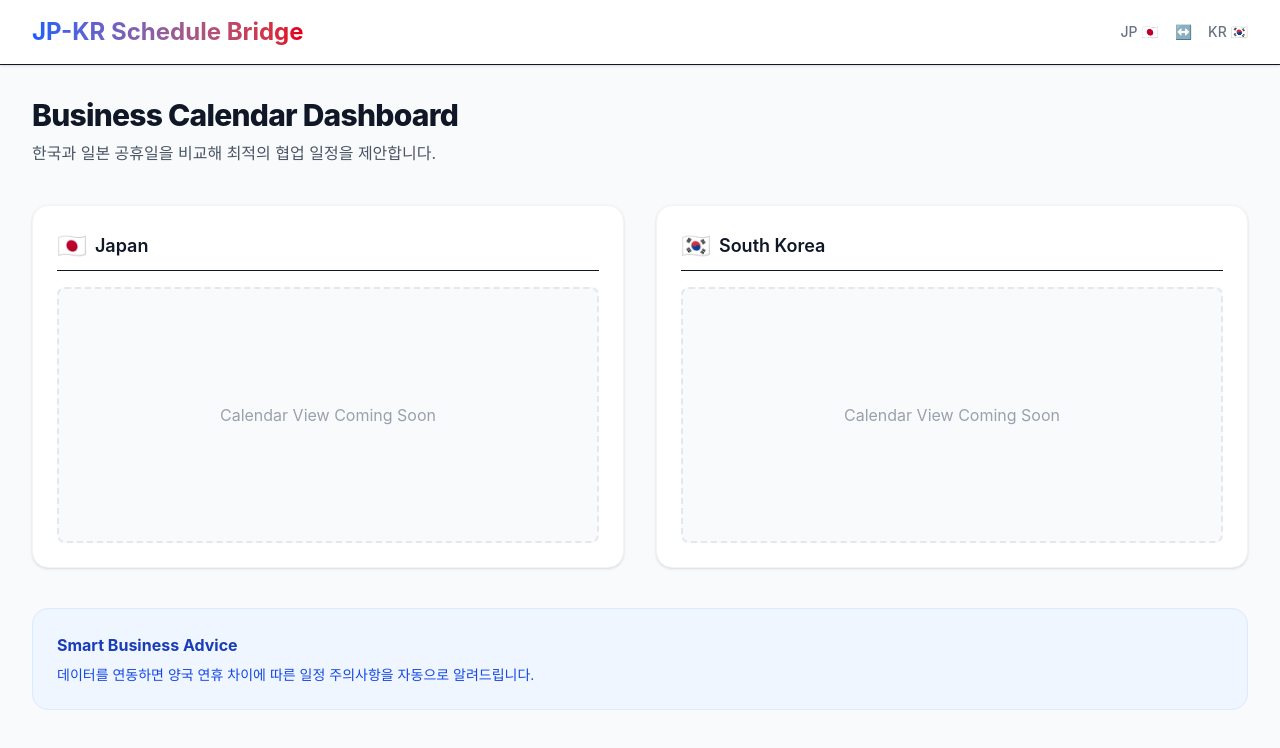
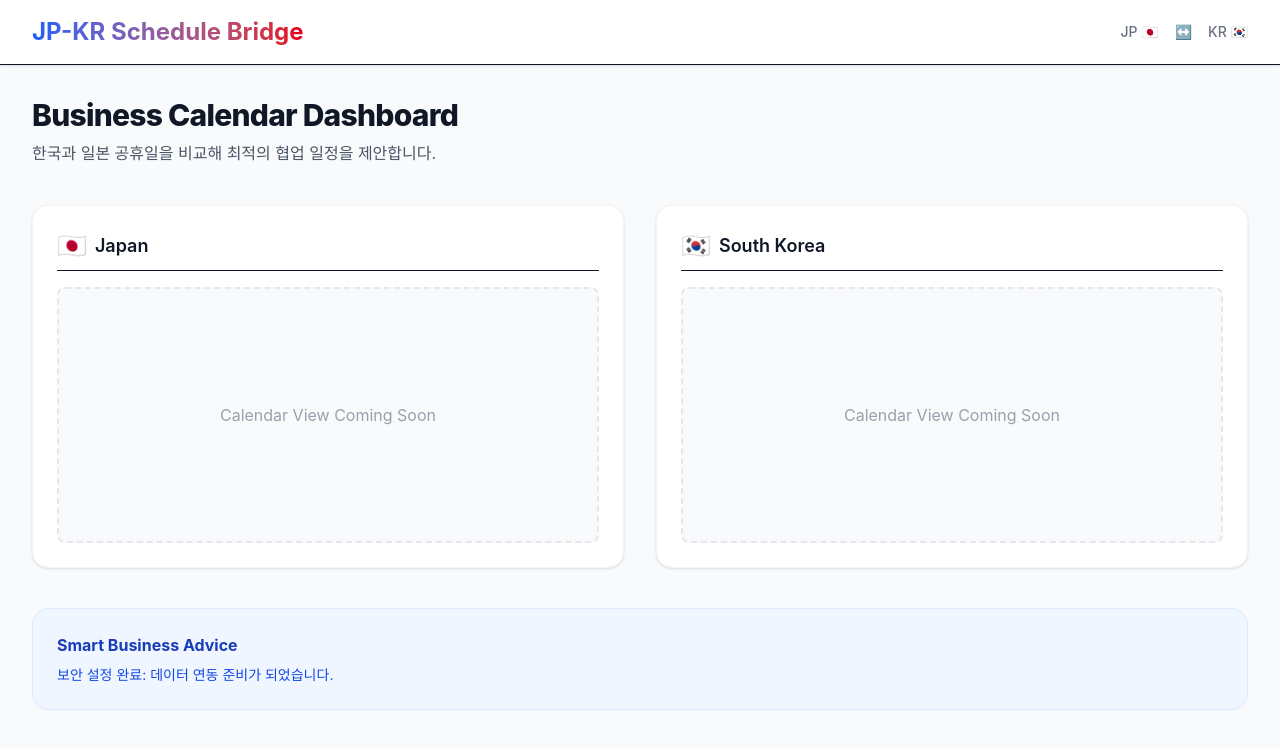
Before and after one commit to 2daKaizen-gun/jp-kr-schedule-bridge, a Next.js app: page / in a window 1280 px wide. Shown: the top 748 px of the page. Built offline with nearby package versions, Linux system fonts and the light colour scheme; no server answers.

Commit message:
feat: setup environment variables for security

```diff
--- a/src/app/page.tsx
+++ b/src/app/page.tsx
@@ -49,7 +49,9 @@ export default function Home() {
             Smart Business Advice
           </h3>
           <p className="text-blue-700 text-sm">
-            데이터를 연동하면 양국 연휴 차이에 따른 일정 주의사항을 자동으로 알려드립니다.
+            {process.env.PUBLIC_HOLIDAY_API_KEY ?
+              "보안 설정 완료: 데이터 연동 준비가 되었습니다." :
+              "보안 설정 미완료: .env.local 파일을 확인해주세요."}
           </p>
         </section>
       </main>
```
Also changed, not shown: 1 other file (tests, documents, lock files or other folders).
